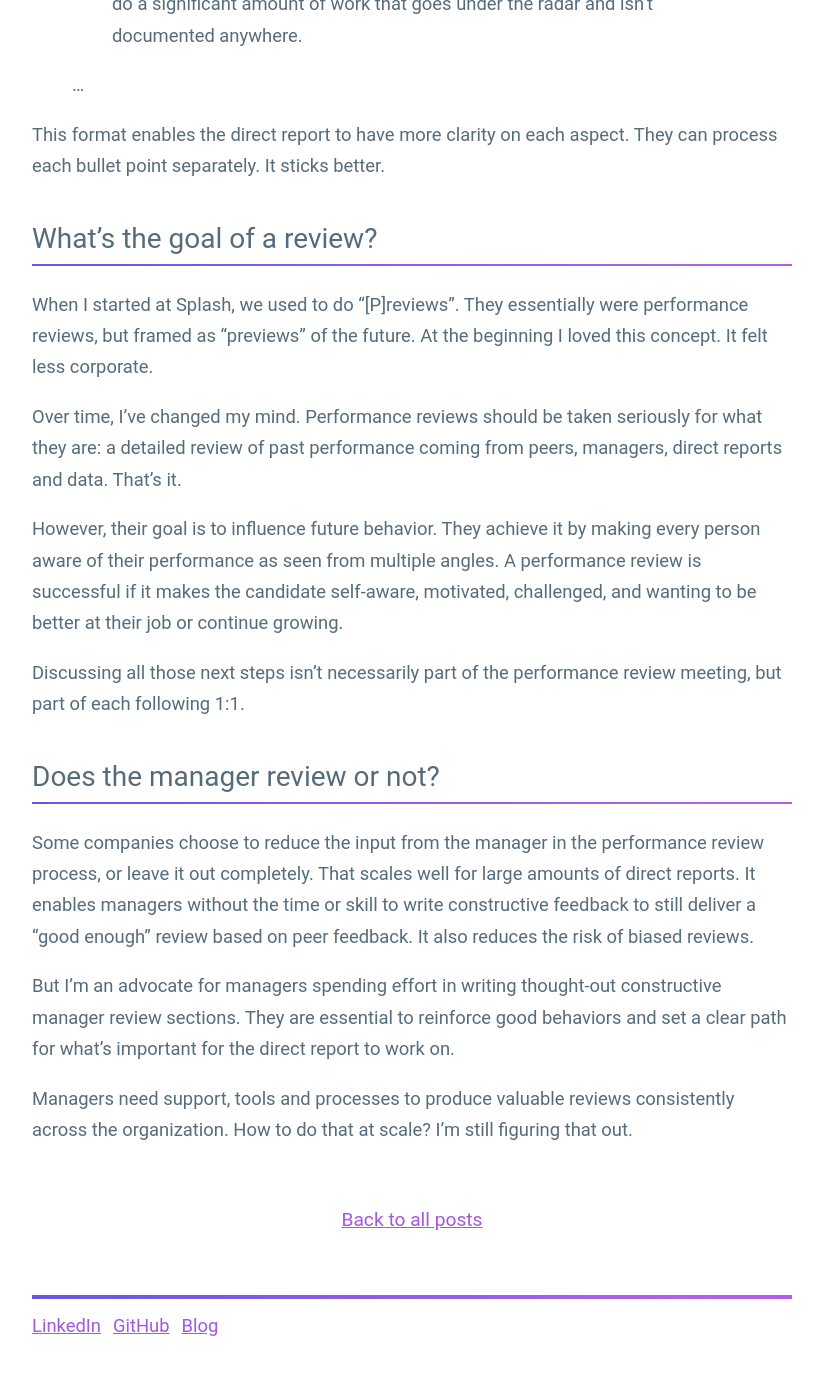
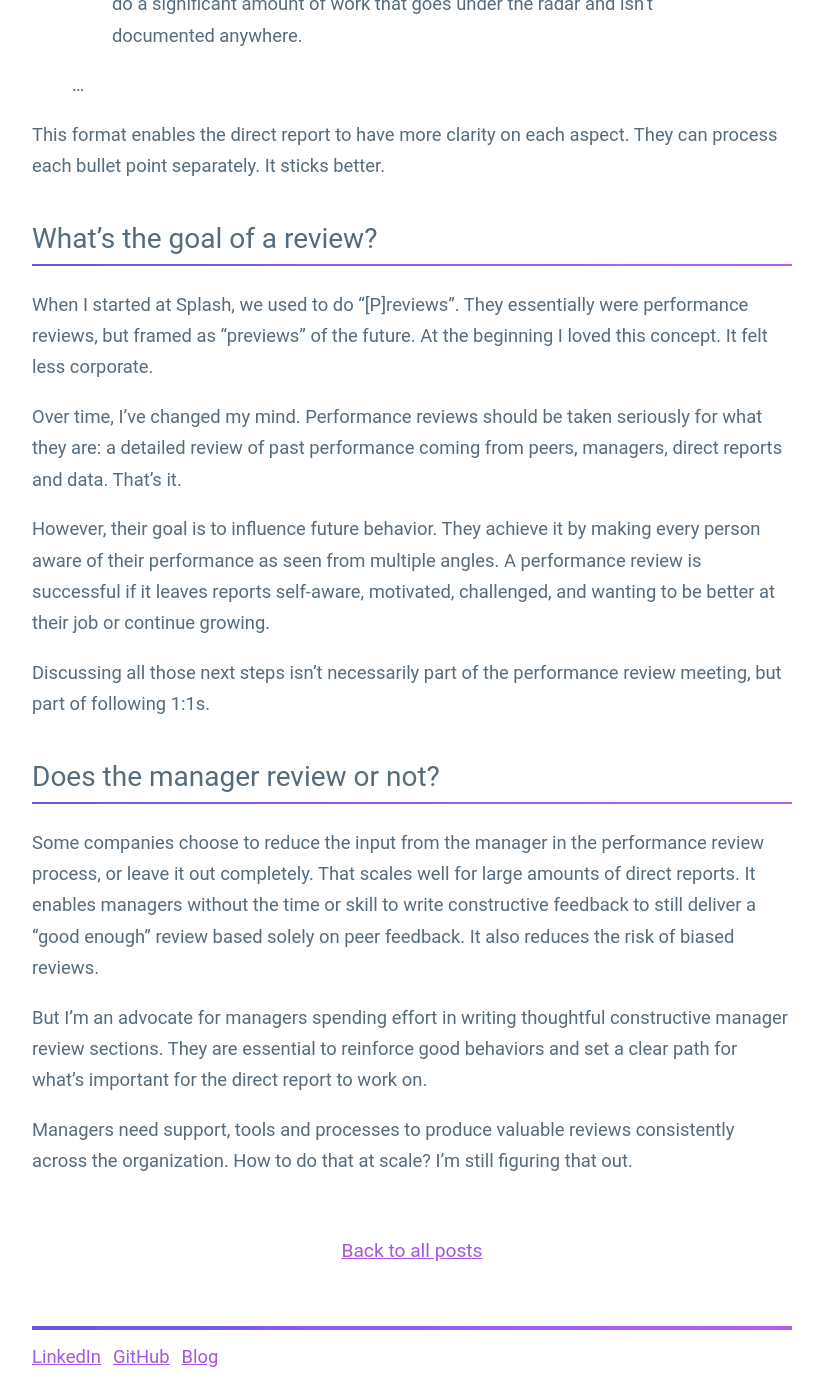
Before and after one commit to guillermodlpa/site, a Jekyll site: the page built from _posts/2021-05-02-structured-approach-manager-review-in-performance-reviews.markdown, in a window 1280 px wide and 1400 px high, scrolled down 2261 px. Shown: the whole window, without its empty margins (228-1051 px from the left). Built offline with Jekyll 4.4.1, drawn with Linux system fonts in a browser that asks for light colours; before the commit the page ends 3630 px from its top, so only the background shows below that; some of the changed text lies outside the part shown.

Commit message:
Updated Structured Approach Manager Review In Performance Reviews

```diff
--- a/_posts/2021-05-02-structured-approach-manager-review-in-performance-reviews.markdown
+++ b/_posts/2021-05-02-structured-approach-manager-review-in-performance-reviews.markdown
@@ -57,7 +57,7 @@ Here's a fictional example for a manager position:
 >
 > What you struggled with:
 >
-> * Communication at high levels. Your communication with the individual contributors is good, but you've had situations of misunderstading or lack of alignment with other managers.
+> * Communication at high levels. Your communication with the individual contributors is good, but you've had situations of misunderstanding or lack of alignment with other managers.
 >
 > * Reducing shadow work. We've discussed previously, but I've noticed you still do a significant amount of work that goes under the radar and isn't documented anywhere.
 >
@@ -71,14 +71,14 @@ When I started at Splash, we used to do "\[P\]reviews". They essentially were pe
 
 Over time, I've changed my mind. Performance reviews should be taken seriously for what they are: a detailed review of past performance coming from peers, managers, direct reports and data. That's it.
 
-However, their goal is to influence future behavior. They achieve it by making every person aware of their performance as seen from multiple angles. A performance review is successful if it makes the candidate self-aware, motivated, challenged, and wanting to be better at their job or continue growing.
+However, their goal is to influence future behavior. They achieve it by making every person aware of their performance as seen from multiple angles. A performance review is successful if it leaves reports self-aware, motivated, challenged, and wanting to be better at their job or continue growing.
 
-Discussing all those next steps isn't necessarily part of the performance review meeting, but part of each following 1:1.
+Discussing all those next steps isn't necessarily part of the performance review meeting, but part of following 1:1s.
 
 ## Does the manager review or not?
 
-Some companies choose to reduce the input from the manager in the performance review process, or leave it out completely. That scales well for large amounts of direct reports. It enables managers without the time or skill to write constructive feedback to still deliver a "good enough" review based on peer feedback. It also reduces the risk of biased reviews.
+Some companies choose to reduce the input from the manager in the performance review process, or leave it out completely. That scales well for large amounts of direct reports. It enables managers without the time or skill to write constructive feedback to still deliver a "good enough" review based solely on peer feedback. It also reduces the risk of biased reviews.
 
-But I'm an advocate for managers spending effort in writing thought-out constructive manager review sections. They are essential to reinforce good behaviors and set a clear path for what's important for the direct report to work on.
+But I'm an advocate for managers spending effort in writing thoughtful constructive manager review sections. They are essential to reinforce good behaviors and set a clear path for what's important for the direct report to work on.
 
 Managers need support, tools and processes to produce valuable reviews consistently across the organization. How to do that at scale? I'm still figuring that out.
```
Also changed, not shown: other parts of _posts/2021-05-02-structured-approach-manager-review-in-performance-reviews.markdown (+3 -3 lines).
